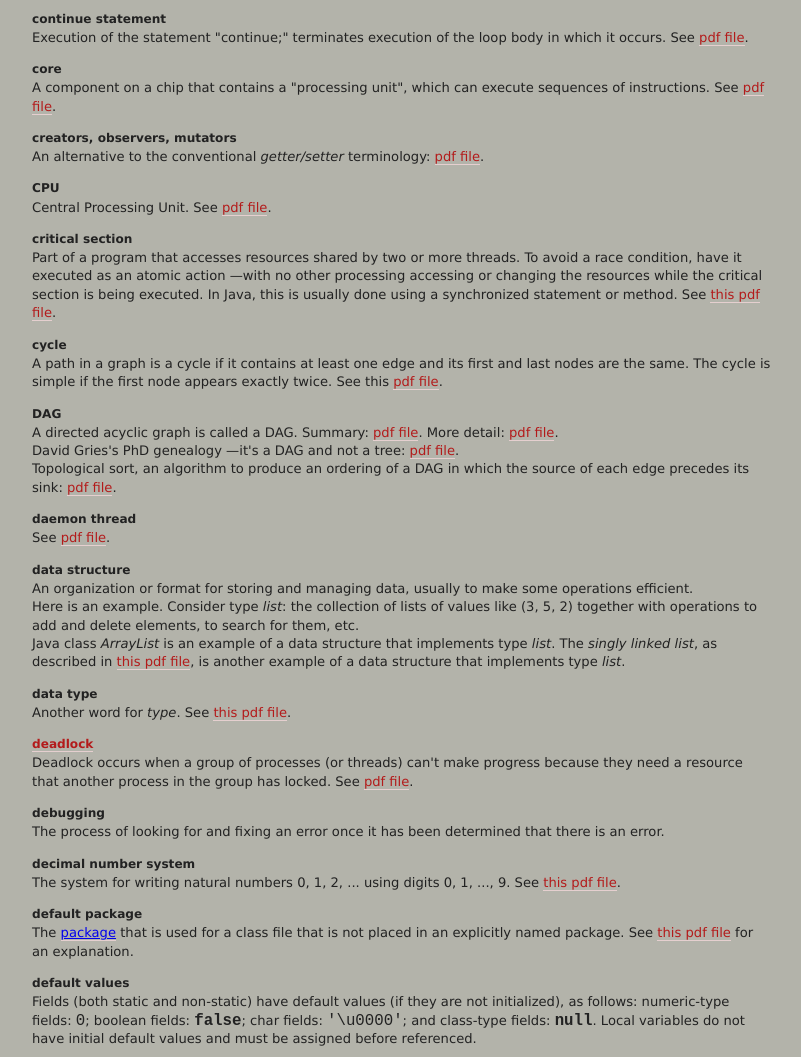
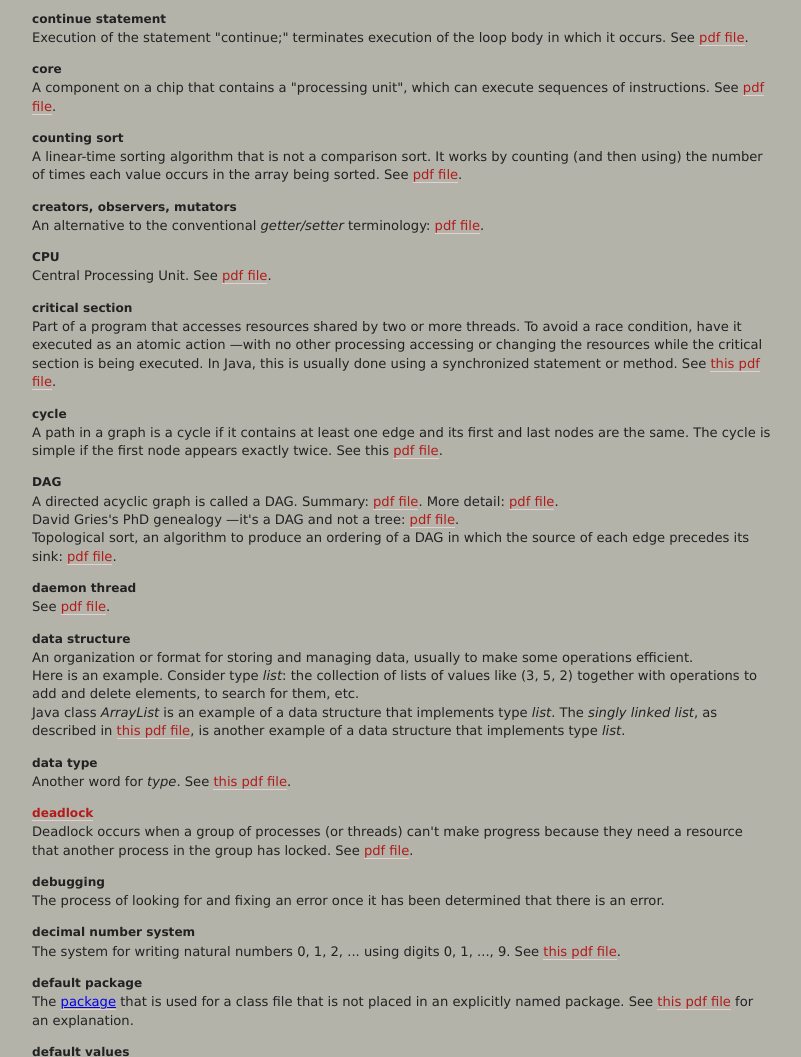
Before and after one commit to davidgries/JavaAndDS, a plain HTML site: page definitions.html in a window 1280 px wide. Shown: the part 8860-9917 px from the top of the page, without its empty margins (238-1039 px from the left). Drawn offline with nearby package versions, Linux system fonts and the light colour scheme.

Commit message:
counting sort

```diff
--- a/definitions.html
+++ b/definitions.html
@@ -1015,6 +1015,13 @@ See <a href="hashing/01hashing.html">this webpage</a> for a tutorial on hashing.
           <dt>core</dt>
           <dd>A component on a chip that contains a "processing unit", which can execute sequences of instructions. See <a href="files/threads1.pdf">pdf file</a>.</dd>
         </div>
+
+    <div class = "display">
+        <dt>counting sort</dt>
+        <dd>A linear-time sorting algorithm that is not a comparison sort. It works by counting (and then using) the number of times each value occurs in the array being sorted. See <a href="files/sort5Counting.pdf">pdf file</a>.</dd>
+        </div>
+
+
 		  <div class = "display">
           <dt>creators, observers, mutators</dt>
           <dd>An alternative to the conventional <em>getter/setter</em> terminology: <a href="files/mutator.pdf">pdf file</a>.</dd>
@@ -2612,7 +2619,8 @@ The length of the path is the number of edges, i.e. p. See this <a href="files/g
               <br />
               4. stable sorting: see <a class = "linker" title="#stablesort">stable sort</a>.<br />
               5. Sorting using an anonymous function: array <a href="http://www.cs.cornell.edu/courses/JavaAndDS/files/anonFunctionArraySort.pdf">pdf file</a>, List or ArrayList or LinkedList <a href="http://www.cs.cornell.edu/courses/JavaAndDS/files/anonFunctionListSort.pdf">pdf file</a>.<br />
-          6. Comparison sort: <a href="files/comparisonSorting.pdf">pdf file</a>. </dd>
+          6. Comparison sort: <a href="files/comparisonSorting.pdf">pdf file</a>.<br />
+          7. Counting sort ---not a comparison sort: <a href="files/sort5Counting.pdf">pdf file</a>. </dd>
         </div>
 
 		<div class = "display">
```
Also changed, not shown: 2 other files.
